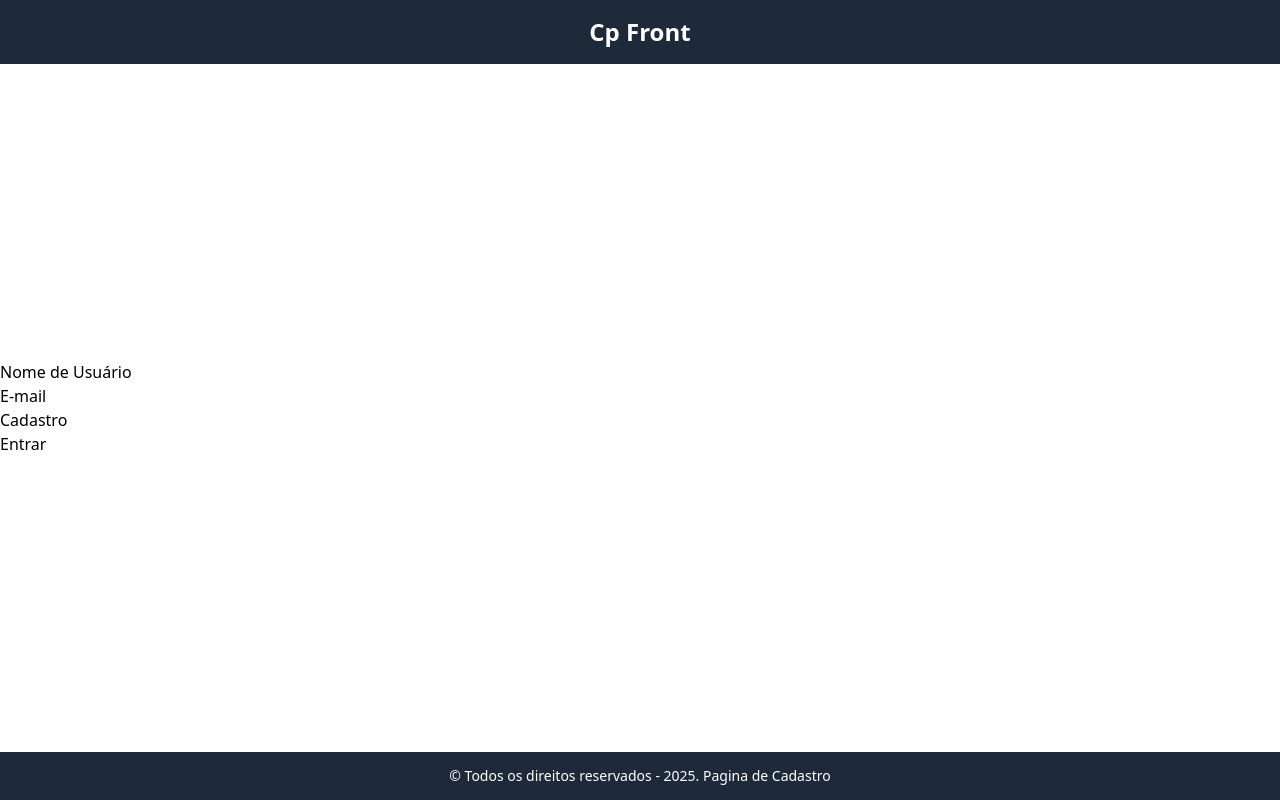
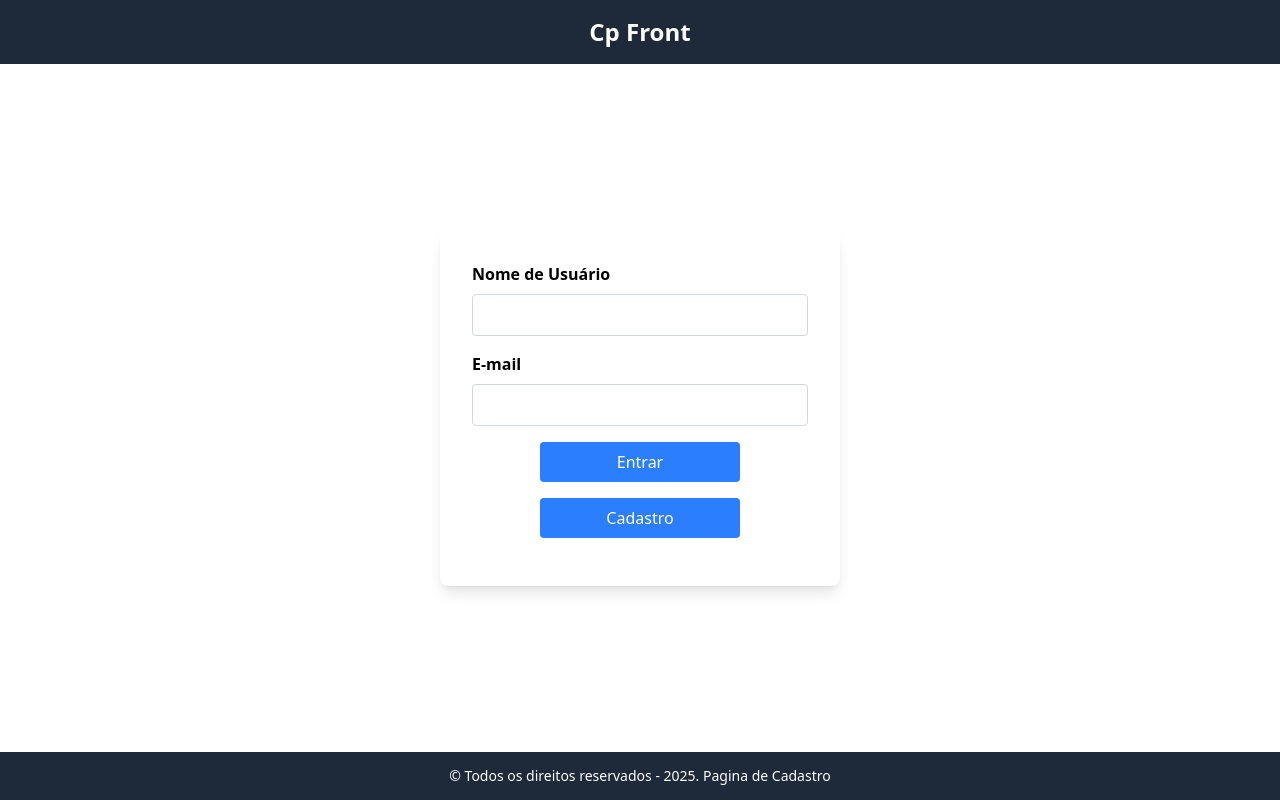
Before and after one commit to biribillidev/access-control-cp, a React (Vite) app in the folder access-control-cp/: page / in a window 1280 px wide. Built offline with nearby package versions, Linux system fonts and the light colour scheme.

Commit message:
issue: corrigindo o erro da mensagem não estar aparecendo na página Login

```diff
--- a/access-control-cp/src/routes/Login/index.tsx
+++ b/access-control-cp/src/routes/Login/index.tsx
@@ -1,4 +1,3 @@
-// src/routes/Login/index.tsx
 import { useState } from "react";
 import { useForm } from "react-hook-form";
 import { Link, useNavigate } from "react-router-dom";
@@ -16,13 +15,12 @@
   const navigate = useNavigate();
   const [erro, setErro] = useState<string>("");
 
-  const { register,handleSubmit,formState: { errors }} = useForm<FormData>({ mode: "onSubmit" });
+  const { register ,handleSubmit,formState: { errors }} = useForm<FormData>({ mode: "onChange" });
 
   const onSubmit = async ({ nomeUsuario, email }: FormData) => {
     try {
       setErro("");
 
-      // Consulta ao endpoint filtrando pelos campos do formulário
       const qs = new URLSearchParams({ nomeUsuario, email }).toString();
       const resp = await fetch(`${API_URL}/usuarios?${qs}`);
       if (!resp.ok) throw new Error("Falha ao consultar o servidor");
@@ -33,7 +31,6 @@
       if (lista.length > 0) {
         const usuario = lista[0];
 
-        // Simula autenticação
         const payload = {
           userId: usuario.id,
           nome: usuario.nome,
@@ -53,25 +50,43 @@
   };
 
   return (
-    <form onSubmit={handleSubmit(onSubmit)} noValidate>
+    <form onSubmit={handleSubmit(onSubmit)} noValidate className="frmLogin">
       <div>
-        <label htmlFor="nomeUsuario">Nome de Usuário</label>
-        <input type="text" {...register("nomeUsuario", { required: true, maxLength: 100 })} aria-invalid={!!errors.nomeUsuario} aria-describedby={errors.nomeUsuario ? "nomeUsuario-error" : undefined} />
-        {errors.nomeUsuario && <p id="nomeUsuario-error" className="mt-1 text-sm text-red-500">{errors.nomeUsuario.message}</p>}
+        <label>Nome de Usuário</label>
+        <input type="text"
+          {...register("nomeUsuario", {
+            required: "O nome de usuário é obrigatório",
+            minLength: { value: 3, message: "Mínimo de 3 caracteres" },
+            maxLength: { value: 100, message: "Máximo de 100 caracteres" }
+          })}
+          aria-invalid={!!errors.nomeUsuario}
+          aria-describedby={errors.nomeUsuario ? "nomeUsuario-error" : undefined} />
+           {errors.nomeUsuario && (
+          <p id="nomeUsuario-error">{errors.nomeUsuario.message}</p>
+        )}
       </div>
 
       <div>
-        <label htmlFor="email">E-mail</label>
-        <input type="email"{...register("email", { required: true, maxLength: 150 })} aria-invalid={!!errors.email} aria-describedby={errors.email ? "email-error" : undefined} />
-        {errors.email && <p id="email-error" className="mt-1 text-sm text-red-500">{errors.email.message}</p>}
+        <label>E-mail</label>
+        <input
+          id="email"
+          type="email"
+          {...register("email", {
+            required: "O e-mail é obrigatório",
+            maxLength: { value: 150, message: "Máximo de 150 caracteres" },
+          })}
+          aria-invalid={!!errors.email}
+          aria-describedby={errors.email ? "email-error" : undefined}
+        />
+         {errors.email && (
+          <p id="email-error">{errors.email.message}</p>
+        )}
       </div>
-
-      {erro && <small>{erro}</small>}
-     <div>
-        <button><Link to="/cadastro">Cadastro</Link></button>
-     </div>
      <div>
       <button type="submit">Entrar</button>
+    </div>
+    <div>
+        <Link to="/cadastro" className="btnCadastro"><button>Cadastro</button></Link>
     </div>
     </form>
   );
```
